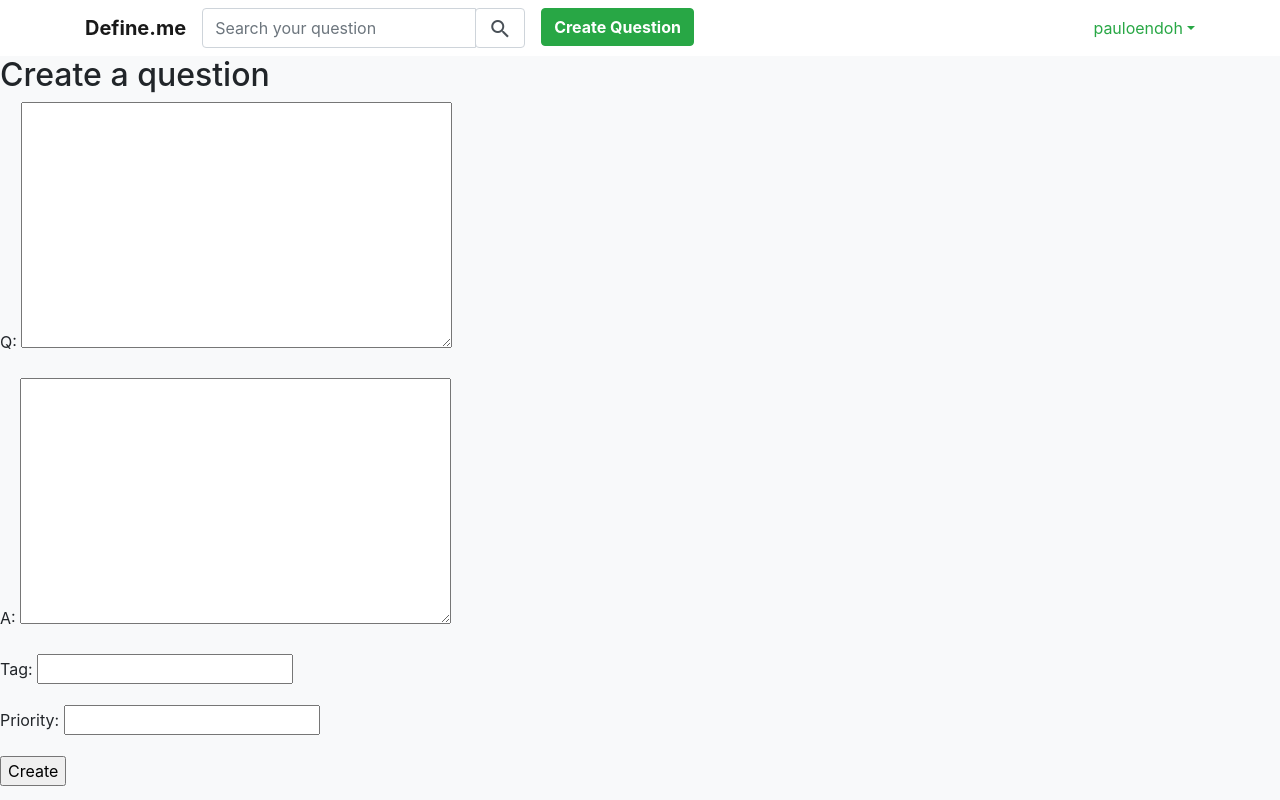
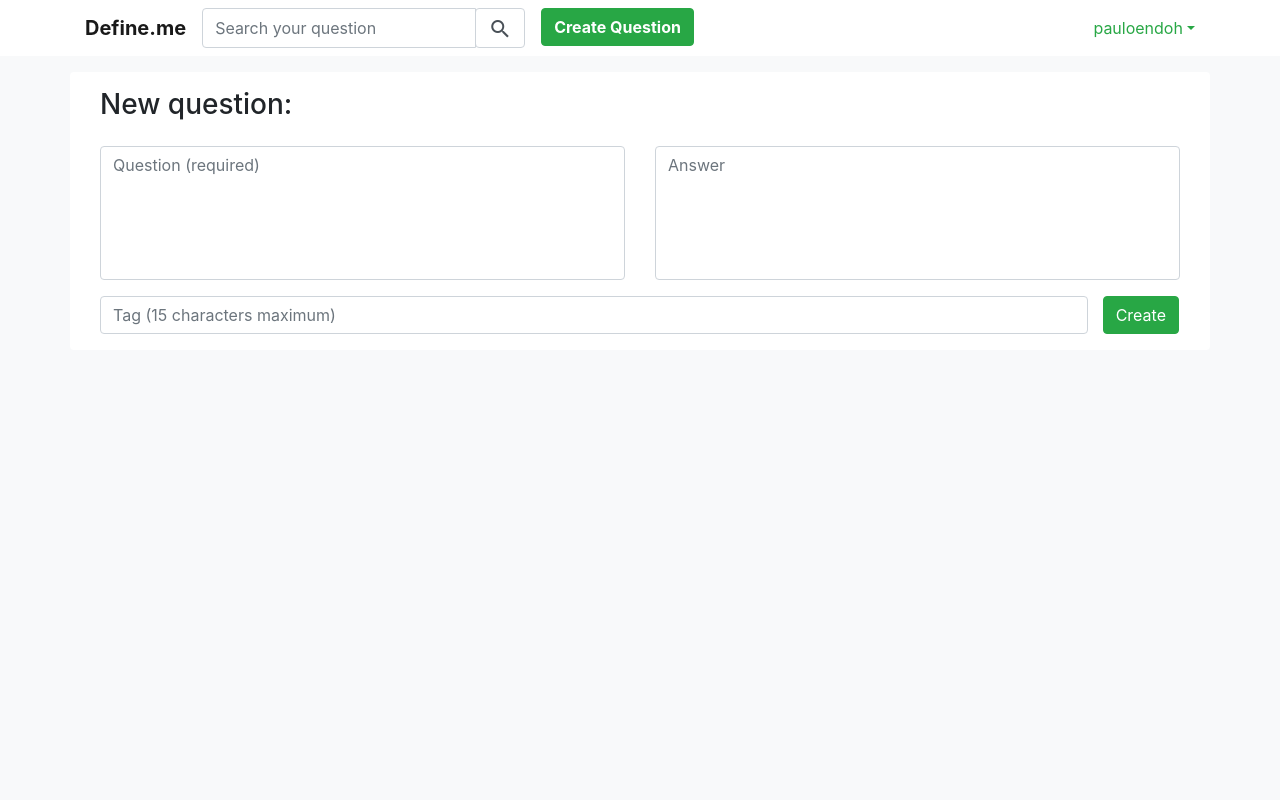
Before and after one commit to pauloendoh/define.me, a Django app: page /create/ in a window 1280 px wide. Run offline with Django 3.2, Linux system fonts and the light colour scheme; a user stored in the database is signed in; some libraries are stand-ins or nearby versions.

Commit message:
Updated 'create question' page

```diff
--- a/core/forms.py
+++ b/core/forms.py
@@ -6,4 +6,4 @@ from .models import Question
 class CreateQuestionForm(forms.ModelForm):
     class Meta:
         model = Question
-        fields =  ('q','a','tag', 'priority')
+        fields =  ('q','a','tag', )
--- a/core/models.py
+++ b/core/models.py
@@ -7,7 +7,6 @@ class Question(models.Model):
     user = models.ForeignKey(User, on_delete=models.CASCADE)
     q = models.TextField(null=False)
     a = models.TextField(null=True, blank=True)
-    tag = models.CharField(max_length=30, null=False)
-    priority = models.FloatField(
-        validators=[MinValueValidator(1), MaxValueValidator(3)], null=True, blank=True)
+    tag = models.CharField(max_length=20, null=True, blank=True)
+    #priority = models.FloatField(validators=[MinValueValidator(1), MaxValueValidator(3)], null=True, blank=True)
     created_at = models.DateTimeField(auto_now_add=True)
--- a/core/templates/base.html
+++ b/core/templates/base.html
@@ -29,7 +29,7 @@
 
 <!-- Navigation bar -->
 {% if request.user.is_authenticated %}
-<nav class="navbar navbar-expand-sm bg-white navbar-light">
+<nav class="navbar navbar-expand-sm bg-white navbar-light ">
     <div class="container">
         <ul class="navbar-nav mr-auto">
             <li class="nav-item">
@@ -40,7 +40,7 @@
             <li class="nav-item">
                 <form class="form-inline" method="get" action="{% url 'search_question' %}">
                     <div class="input-group">
-                        <input type="text" class="form-control" name="q" placeholder="Search your question"/>
+                        <input type="text" class="form-control" name="q" placeholder="Search your question" {% if query %}value="{{ query }}"{% endif %} />
                         <div class="input-group-append">
                             <button class="form-control"><i class="material-icons align-middle">search</i></button>
                         </div>
--- a/core/templates/create_question.html
+++ b/core/templates/create_question.html
@@ -3,10 +3,38 @@
 {% block title %}Create a question{% endblock %}
 
 {% block content %}
-<h2>Create a question</h2>
-<form method="post">
-    {% csrf_token %}
-    {{ form.as_p }}
-    <input type="submit" value="Create"/>
-</form>
+
+<div class="mt-3 container rounded bg-white">
+    <div class="container pt-3">
+        <h3>New question:</h3>
+
+        <form class="mt-4 " method="post">
+            {% csrf_token %}
+            <div class="row ">
+                <div class="col">
+                    <textarea name="q" class="form-control" placeholder="Question (required)" rows="5"
+                              style="resize: none;"></textarea>
+                </div>
+                <div class="col">
+                    <textarea name="a" class="form-control"  placeholder="Answer" rows="5"
+                              style="resize: none;"></textarea>
+                </div>
+            </div>
+            <div class="row pt-3">
+                <div class="col">
+                    <input class="form-control " type="text" name="tag" placeholder="Tag (15 characters maximum)"/>
+
+                </div>
+                <button type="submit" class="mr-3 mb-3 btn btn-success">Create</button>
+            </div>
+
+
+        </form>
+
+
+    </div>
+
+</div>
+
+
 {% endblock %}
--- a/core/views.py
+++ b/core/views.py
@@ -75,7 +75,7 @@ def edit_question(request, question_id):
             question.q = request.POST.get('q')
             question.a = request.POST.get('a')
             question.tag = request.POST.get('tag')
-            question.priority = request.POST.get('priority')
+            #question.priority = request.POST.get('priority')
             question.save()
             return redirect('index')
         return render(request, 'edit_question.html', {'question': question})
@@ -88,7 +88,7 @@ def search_question(request):
     user = request.user
     query = request.GET.get('q')
     results = Question.objects.filter(q__icontains=query, user=user)
-    return render(request, 'search.html', {"results": results})
+    return render(request, 'search.html', {"results": results, "query":query})
 
 
 @login_required
```
Also changed, not shown: core/templates/home.html (+42 -19 lines), core/templates/search.html (+47 -31 lines), core/migrations/0004_auto_20180303_2204.py (added), db.sqlite3.
